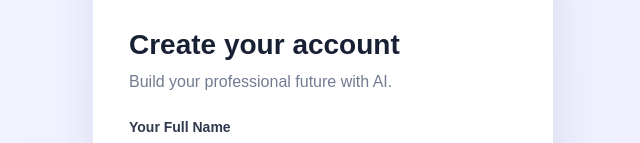
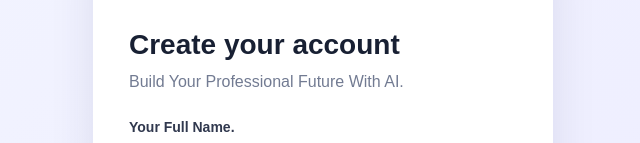
Before and after one commit to RaviWaghachavare/AiBasedResumeBuilder-Frontend, a React (Vite) app: page /register in a window 1280 px wide. Shown: the part 178-321 px from the top of the page, without its empty margins (317-957 px from the left). Built offline with nearby package versions, Linux system fonts and the light colour scheme.

Commit message:
here removed2

```diff
--- a/src/pages/Register.jsx
+++ b/src/pages/Register.jsx
@@ -59,11 +59,11 @@ function Register() {
 
         <div className="register-heading">
           <h1>Create your account</h1>
-          <p>Build your professional future with AI.</p>
+          <p>Build Your Professional Future With AI.</p>
         </div>
 
         <form onSubmit={handleRegister}>
-          <label htmlFor="username">Your Full Name</label>
+          <label htmlFor="username">Your Full Name.</label>
           <input
             id="username"
             name="username"
```
